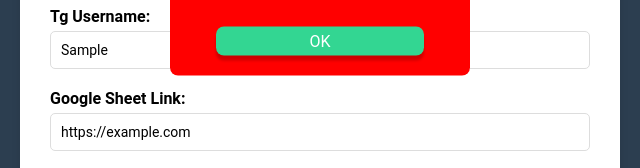
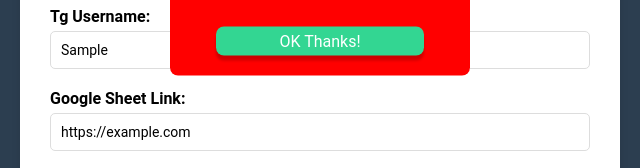
Before and after one commit to ocearn/fbm-work-submite-, a plain HTML site: page index.html in a window 1280 px wide. Both pictures are taken after typing "Sample", "Sample", "Sample", "https://example.com" into the empty fields and a click on the button "Submit". Shown: the part 398-566 px from the top of the page, 320-960 px from the left. Drawn offline with Linux system fonts and the light colour scheme.

Commit message:
index.html

```diff
--- a/index.html
+++ b/index.html
@@ -85,7 +85,7 @@
 <div class="popup">
   <!--  <span class="material-symbols-outlined">done</span> -->
     <p>Your response has been submitted!</p>
-    <button type="button">OK</button>
+    <button type="button">OK Thanks!</button>
 </div>
 
 <!-- New Alert Popup -->
```
